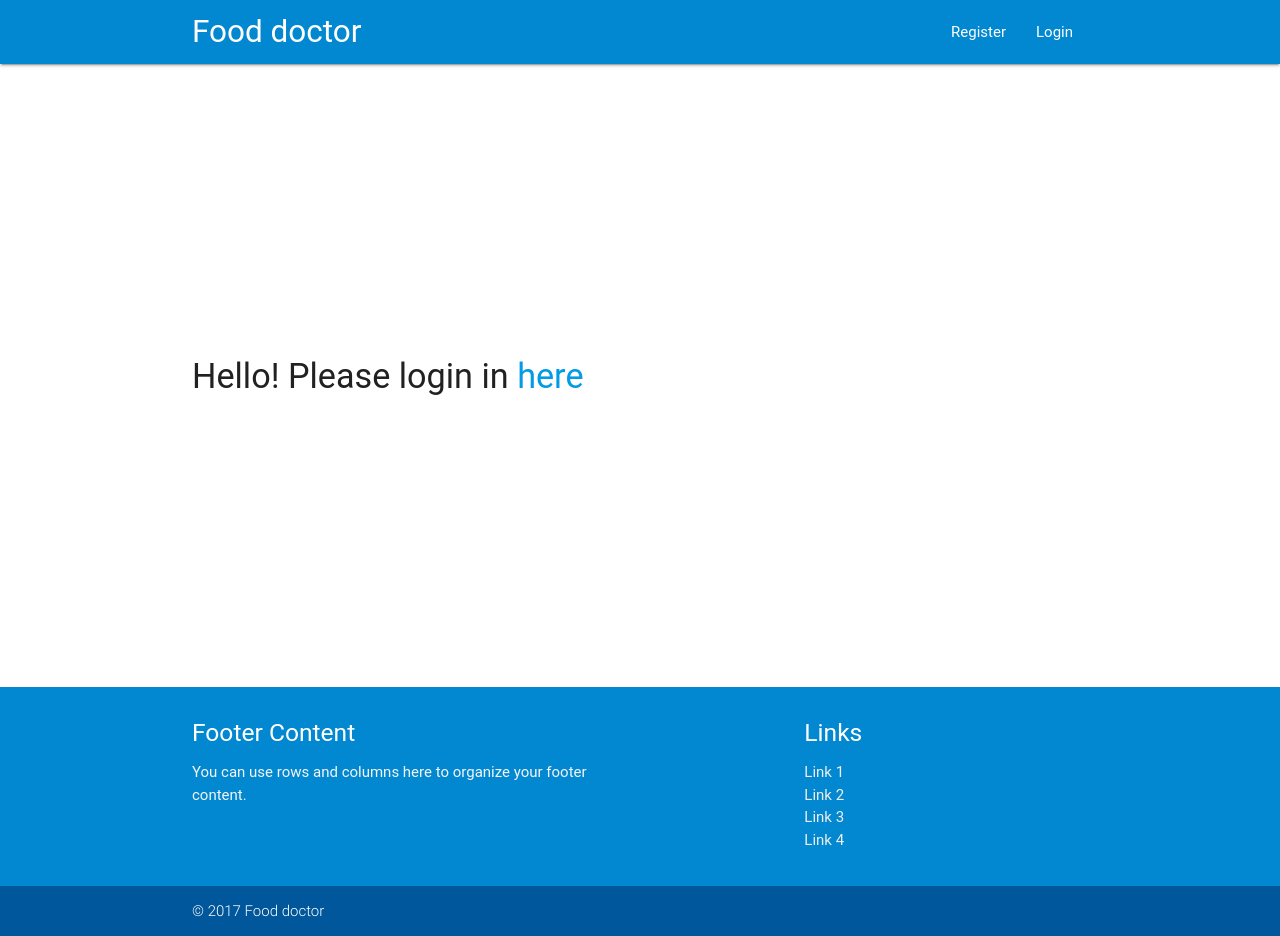
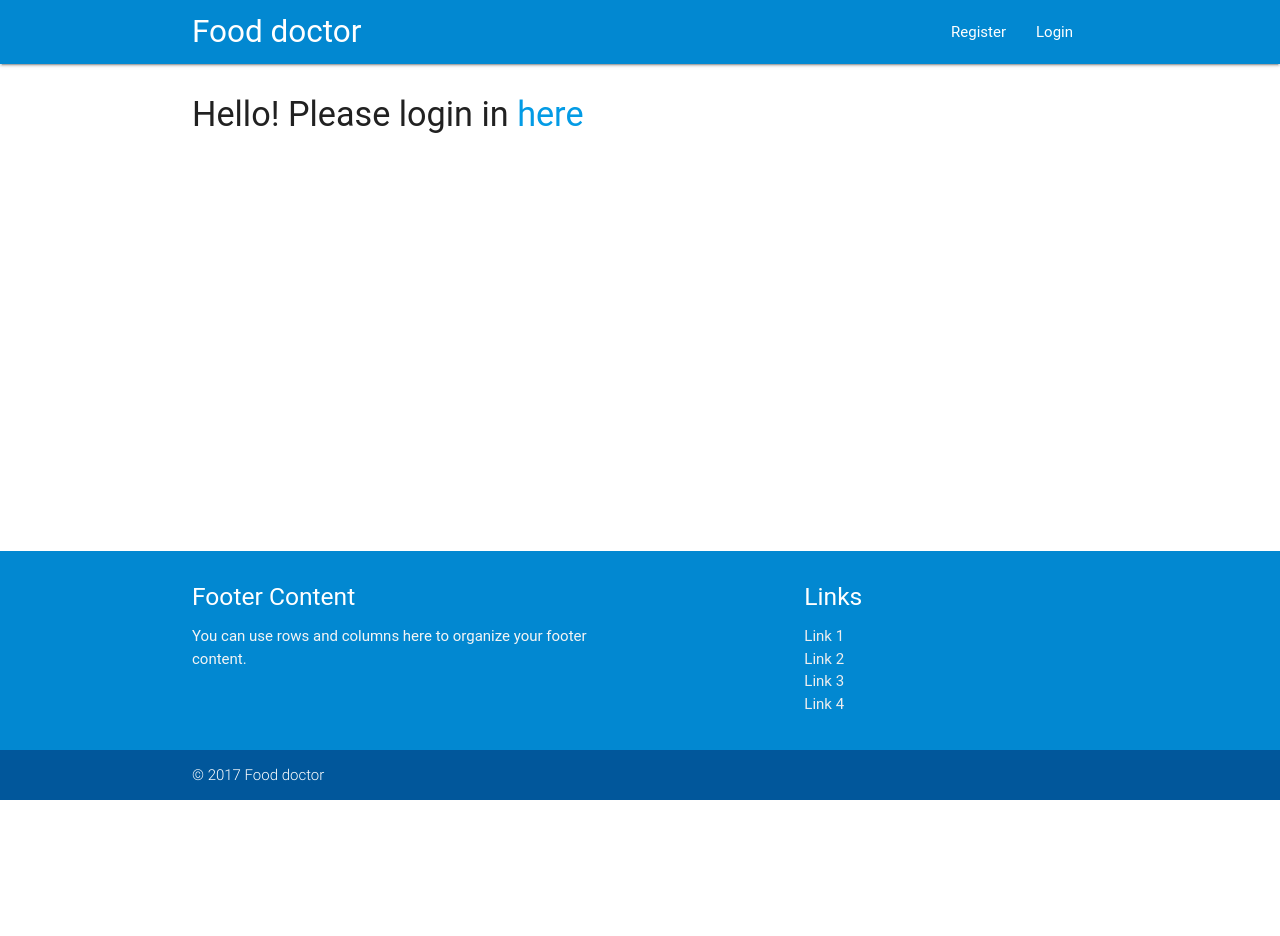
Before and after one commit to savijoki/food-doctor, a Django app: page / in a window 1280 px wide. After the commit the page ends 800 px from the top, so only its background shows below. Run offline with Django 3.2, Linux system fonts and the light colour scheme; parts of the project's set-up code (start-up, migrations or seed data) failed here and were passed over; some libraries are stand-ins or nearby versions; some web fonts are replaced.

Commit message:
Updated layout

```diff
--- a/food/static/css/custom.css
+++ b/food/static/css/custom.css
@@ -1,18 +1,26 @@
-body {
+html,body {
   display: flex;
   min-height: 100vh;
   flex-direction: column;
   background: #fff;
+  height: 100%;
+  width: 100%;
 }
 
 main {
   flex: 1 0 auto;
 }
 
+#wrap {
+    height: 100%;
+    width: 100%;
+    display: flex;
+    flex-direction: column;
+}
+
 .error {
     color:red;
 }
-
 
 
 /* Placement classes */
--- a/food/templates/index.html
+++ b/food/templates/index.html
@@ -2,12 +2,12 @@
 {% load static %}
 
 {% block content %}
-<div class="container valign-wrapper" style="height: 623px;">
+<div class="container mt32">
     <!-- <center> -->
         {% if user.is_authenticated %}
-        <h1 class="valign">Welcome {{user}}!</h1>
+        <h1>Welcome {{user}}!</h1>
         {% else %}
-        <h4 class="valign">Hello! Please login in <a href="{% url 'login' %}">here</a></h4>
+        <h4>Hello! Please login in <a href="{% url 'login' %}">here</a></h4>
         {% endif %}
     <!-- </center> -->
 </div>
```
